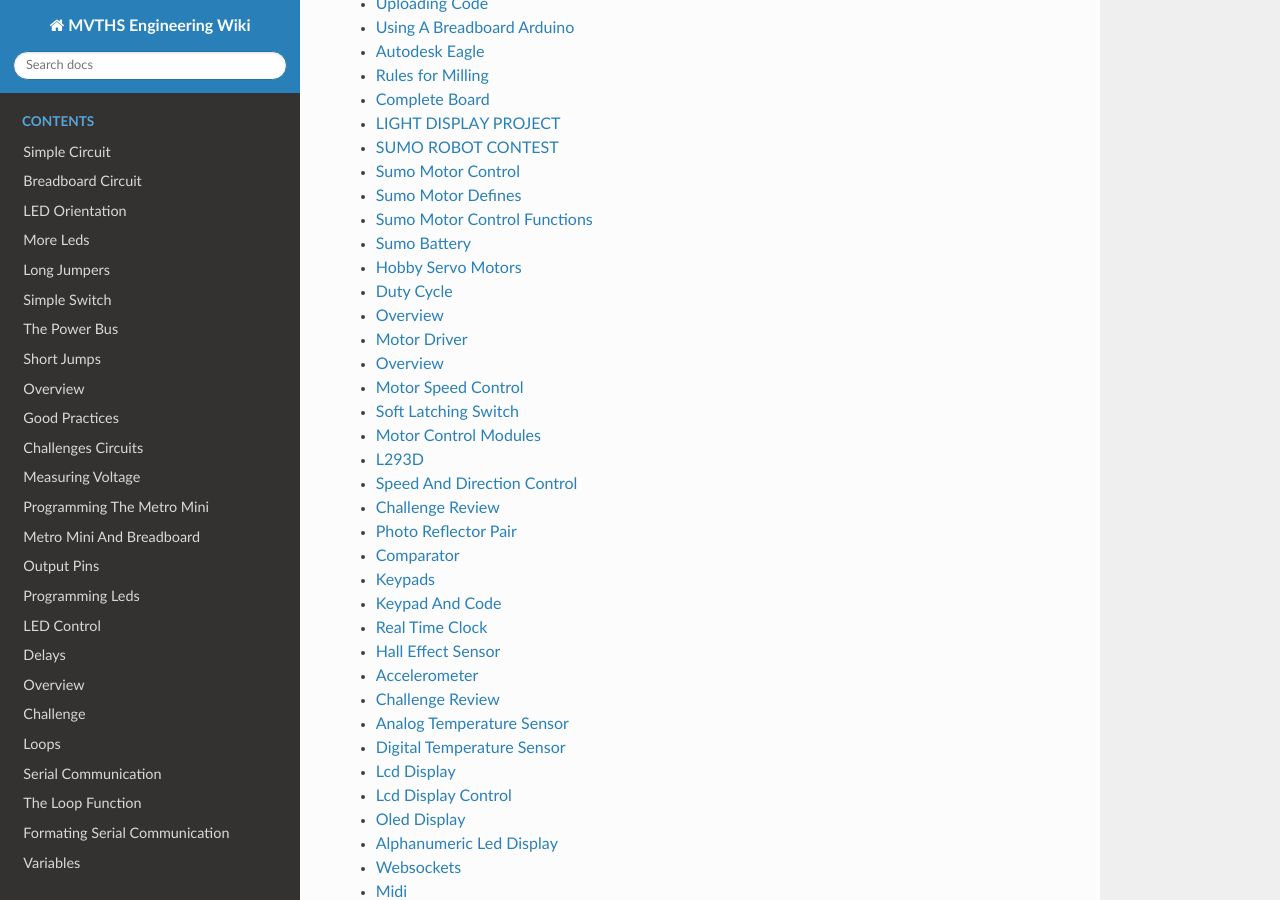
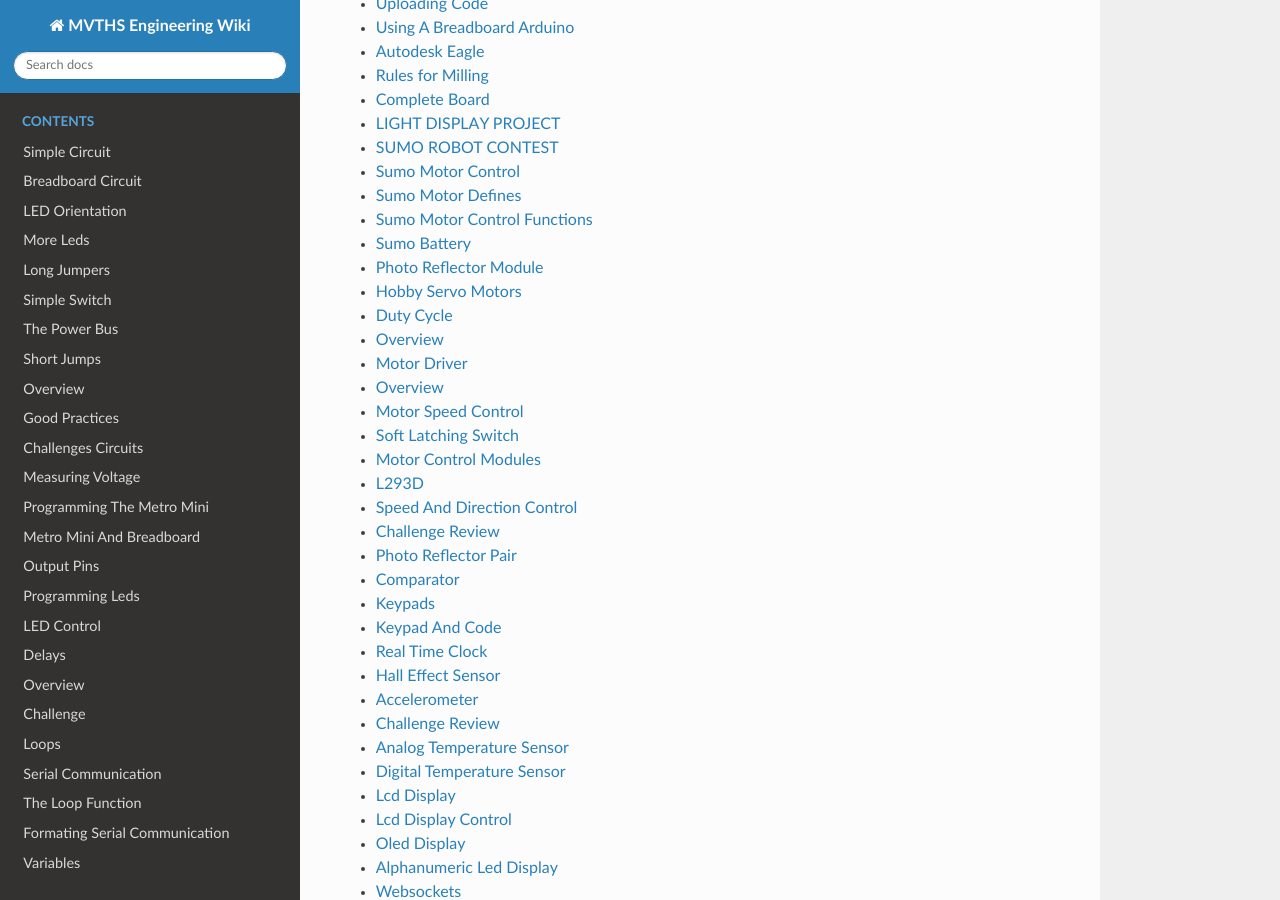
Before and after one commit to maxtkc/mvths-wiki, a Sphinx documentation site: the page built from docs/index.rst, in a window 1280 px wide and 900 px high, scrolled down 2208 px. Built offline with Sphinx 7.4.7 and the Read the Docs theme 2.0.0, drawn with Linux system fonts in a browser that asks for light colours; pages that are not in the unit, such as notebooks, are missing from menus; part of the change alters nothing that is shown.

```diff
--- a/docs/index.rst
+++ b/docs/index.rst
@@ -101,6 +101,7 @@ The following is a list of guides for learning about electronics and software in
    070xc-motor-defines
    070xd-motor-control-functions
    070xe-sumo-battery
+   070xf-sumo-line-sensor
    053-hobby-servo-motors
    054-duty-cycle
    055a-voltage-regulation
```
